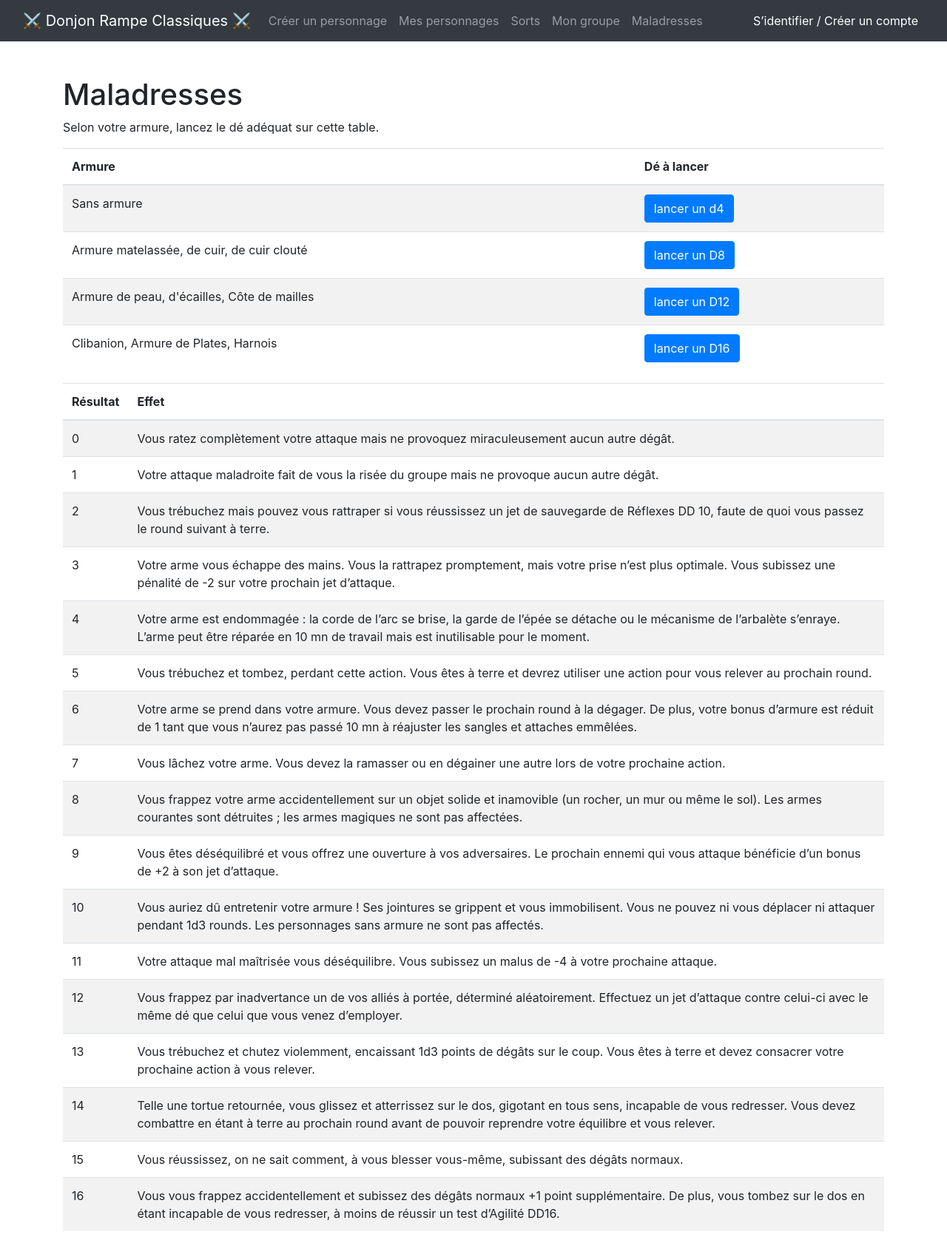
After one commit to philippe-lemaire/donjonrampeclassiques, a Flask app: page /maladresses in a window 1280 px wide. The commit adds this page. Shown: the whole page at 74% size. Run offline with Flask 2, Linux system fonts and the light colour scheme; some libraries are stand-ins or nearby versions.

Commit message:
basic fumble tables and roller ok

```diff
--- /dev/null
+++ b/app/main/fumbles.py
@@ -0,0 +1,19 @@
+fumbles = {
+    0: "Vous ratez complètement votre attaque mais ne provoquez miraculeusement aucun autre dégât.",
+    1: "Votre attaque maladroite fait de vous la risée du groupe mais ne provoque aucun autre dégât.",
+    2: "Vous trébuchez mais pouvez vous rattraper si vous réussissez un jet de sauvegarde de Réflexes DD 10, faute de quoi vous passez le round suivant à terre.",
+    3: "Votre arme vous échappe des mains. Vous la rattrapez promptement, mais votre prise n’est plus optimale. Vous subissez une pénalité de -2 sur votre prochain jet d’attaque.",
+    4: "Votre arme est endommagée : la corde de l’arc se brise, la garde de l’épée se détache ou le mécanisme de l’arbalète s’enraye. L’arme peut être réparée en 10 mn de travail mais est inutilisable pour le moment.",
+    5: "Vous trébuchez et tombez, perdant cette action. Vous êtes à terre et devrez utiliser une action pour vous relever au prochain round.",
+    6: "Votre arme se prend dans votre armure. Vous devez passer le prochain round à la dégager. De plus, votre bonus d’armure est réduit de 1 tant que vous n’aurez pas passé 10 mn à réajuster les sangles et attaches emmêlées.",
+    7: "Vous lâchez votre arme. Vous devez la ramasser ou en dégainer une autre lors de votre prochaine action.",
+    8: "Vous frappez votre arme accidentellement sur un objet solide et inamovible (un rocher, un mur ou même le sol). Les armes courantes sont détruites ; les armes magiques ne sont pas affectées.",
+    9: "Vous êtes déséquilibré et vous offrez une ouverture à vos adversaires. Le prochain ennemi qui vous attaque bénéficie d’un bonus de +2 à son jet d’attaque.",
+    10: "Vous auriez dû entretenir votre armure ! Ses jointures se grippent et vous immobilisent. Vous ne pouvez ni vous déplacer ni attaquer pendant 1d3 rounds. Les personnages sans armure ne sont pas affectés.",
+    11: "Votre attaque mal maîtrisée vous déséquilibre. Vous subissez un malus de -4 à votre prochaine attaque.",
+    12: "Vous frappez par inadvertance un de vos alliés à portée, déterminé aléatoirement. Effectuez un jet d’attaque contre celui-ci avec le même dé que celui que vous venez d’employer.",
+    13: "Vous trébuchez et chutez violemment, encaissant 1d3 points de dégâts sur le coup. Vous êtes à terre et devez consacrer votre prochaine action à vous relever.",
+    14: "Telle une tortue retournée, vous glissez et atterrissez sur le dos, gigotant en tous sens, incapable de vous redresser. Vous devez combattre en étant à terre au prochain round avant de pouvoir reprendre votre équilibre et vous relever.",
+    15: "Vous réussissez, on ne sait comment, à vous blesser vous-même, subissant des dégâts normaux.",
+    16: "Vous vous frappez accidentellement et subissez des dégâts normaux +1 point supplémentaire.  De plus, vous tombez sur le dos en étant incapable de vous redresser, à moins de réussir un test d’Agilité DD16.",
+}
--- a/app/main/views.py
+++ b/app/main/views.py
@@ -13,6 +13,7 @@ from .. import config
 from .birthsigns import birthsigns
 from .occupations import occupations
 from .utils import threedsix, ability_modifiers
+from .fumbles import fumbles
 
 
 @main.route("/")
@@ -188,3 +189,22 @@ def delete_character(id):
     db.session.commit()
     flash(f"{char.name} a été supprimé. Paix à son âme…")
     return redirect(url_for("main.my_characters"))
+
+
+@main.route("/maladresses")
+def fumbles_list():
+    return render_template("fumbles.html", fumbles=fumbles.items())
+
+
+@main.route("/maladresses/<int:die>")
+def fumble_roll(die):
+    roll = randint(1, die)
+    if roll < 0:
+        roll = 0
+    if roll > 16:
+        roll = 16
+
+    flash(
+        f"Tu as lancé un {roll}. Pense à ajuster en soustrayant to modificateur de chance."
+    )
+    return redirect(url_for("main.fumbles_list"))
--- a/app/templates/base.html
+++ b/app/templates/base.html
@@ -41,6 +41,10 @@
                     <li class="nav-item">
                         <a class="nav-link" href="#">Mon groupe</a>
                     </li>
+                    <li class="nav-item">
+                        <a class="nav-link" href="{{url_for('main.fumbles_list')}}">Maladresses</a>
+                    </li>
+
                 </ul>
 
                 <ul class="navbar-nav">
--- /dev/null
+++ b/app/templates/fumbles.html
@@ -0,0 +1,69 @@
+{% extends "base.html" %}
+
+{% block title %}
+Donjon Rampe Classiques | Maladresses
+{% endblock %}
+
+{% block content %}
+<h1>Maladresses</h1>
+
+<p>Selon votre armure, lancez le dé adéquat sur cette table.</p>
+
+
+<table class="table table-hover table-striped">
+    <thead>
+        <tr>
+            <th scope="col">Armure</th>
+            <th scope="col">Dé à lancer</th>
+
+        </tr>
+    </thead>
+    <tbody>
+
+        <tr>
+            <td>Sans armure</td>
+            <td><a class="btn btn-primary" role="button" href="{{url_for('main.fumble_roll', die=4)}}">lancer un
+                    d4</a></td>
+        </tr>
+        <tr>
+            <td>Armure matelassée, de cuir, de cuir clouté</td>
+            <td><a class="btn btn-primary" role="button" href="{{url_for('main.fumble_roll', die=8)}}">lancer un D8</a>
+            </td>
+        </tr>
+        <tr>
+            <td>Armure de peau, d'écailles, Côte de mailles</td>
+            <td><a class="btn btn-primary" role="button" href="{{url_for('main.fumble_roll', die=12)}}">lancer un
+                    D12</a>
+            </td>
+        </tr>
+        <tr>
+            <td>Clibanion, Armure de Plates, Harnois</td>
+            <td><a class="btn btn-primary" role="button" href="{{url_for('main.fumble_roll', die=16)}}">lancer un
+                    D16</a>
+            </td>
+        </tr>
+
+    </tbody>
+</table>
+
+<table class="table table-hover table-striped">
+    <thead>
+        <tr>
+            <th scope="col">Résultat</th>
+            <th scope="col">Effet</th>
+
+        </tr>
+    </thead>
+    <tbody>
+        {% for result, effect in fumbles %}
+        <tr>
+            <td>{{result}}</td>
+            <td>{{effect}}</td>
+        </tr>
+        {% endfor %}
+
+    </tbody>
+</table>
+
+
+{% endblock %}
```
